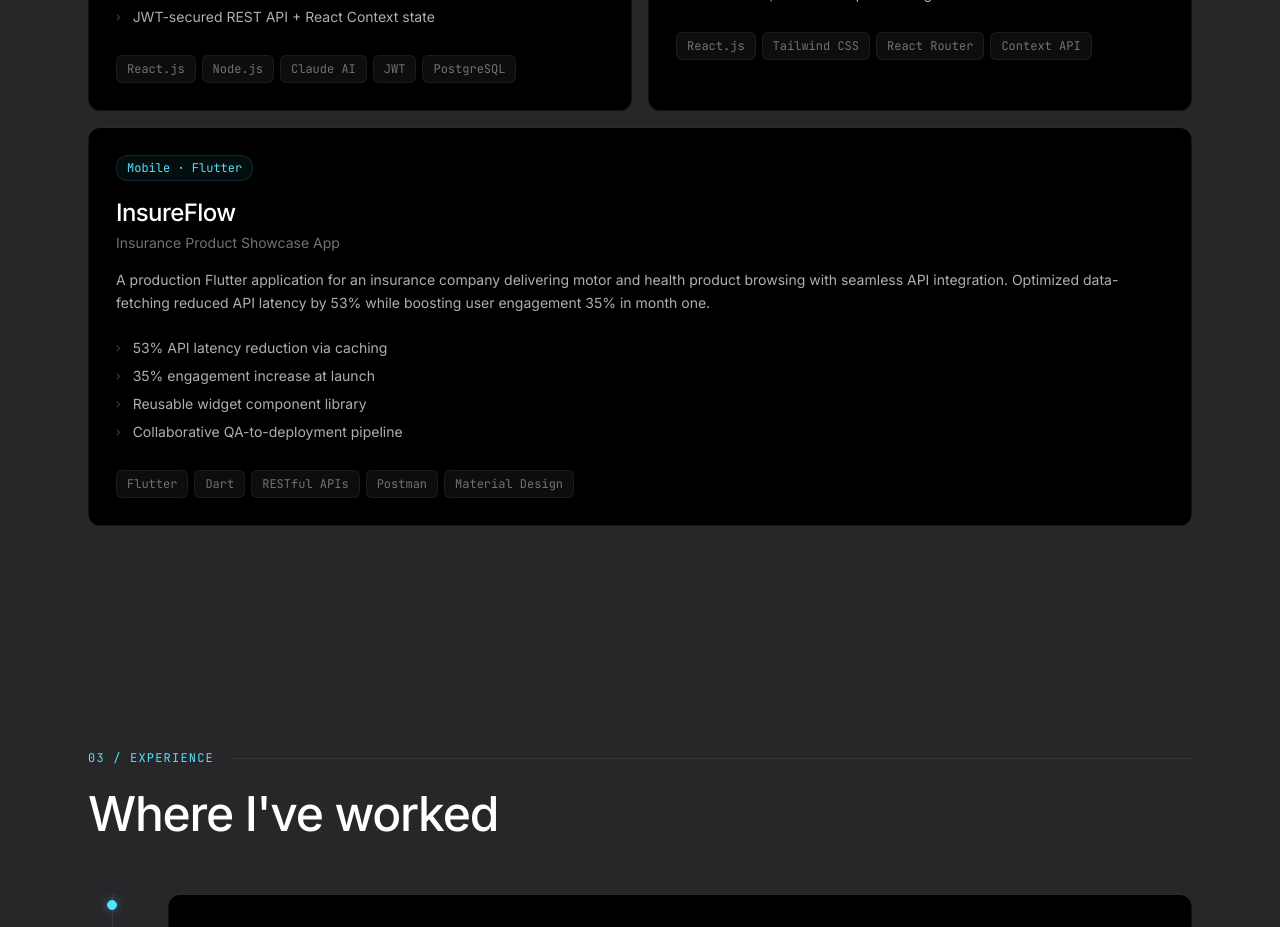
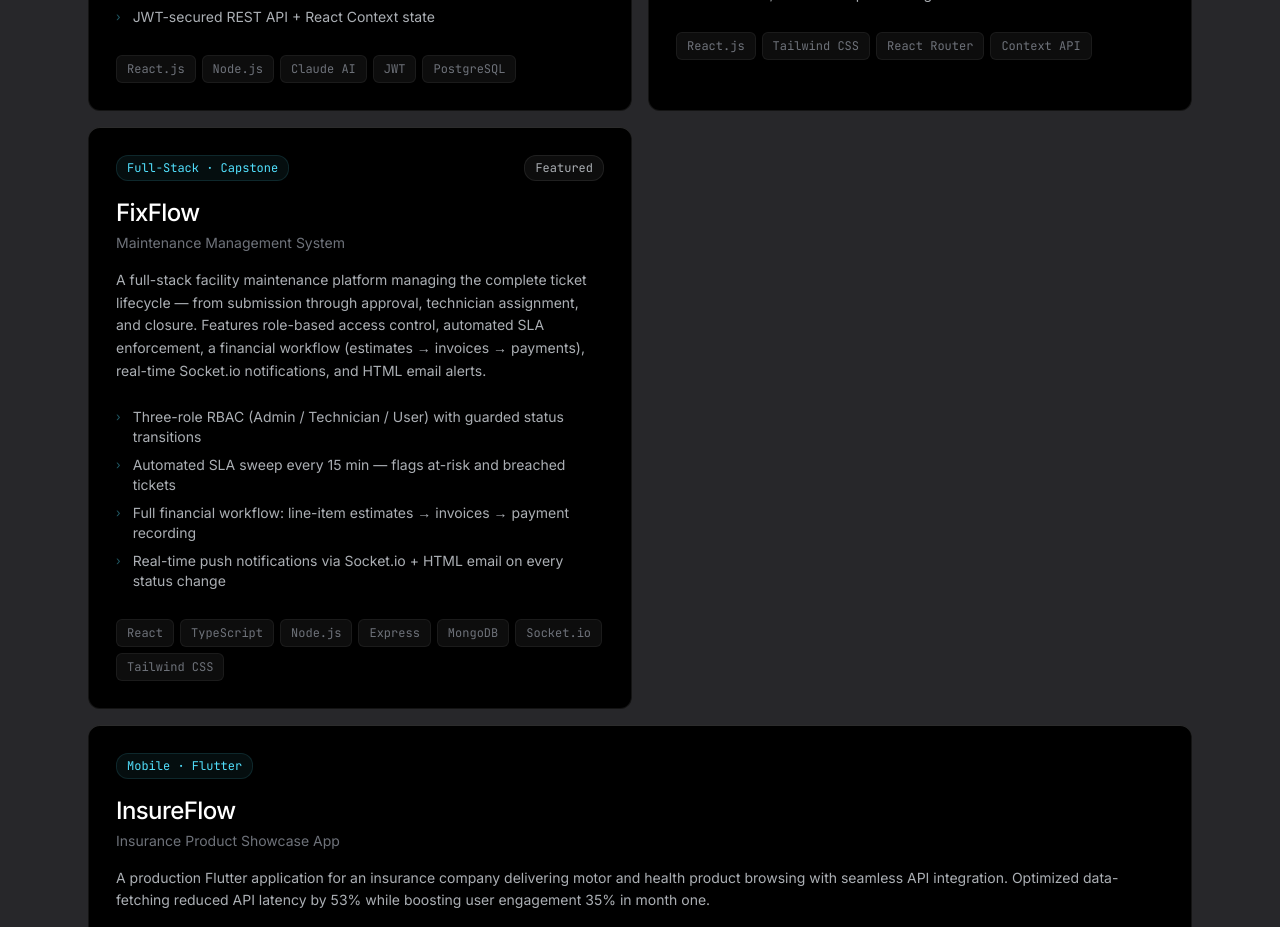
Before and after one commit to SHRIKEN117/Shriken-Portfolio, a Next.js app: page / in a window 1280 px wide. Shown: the part 2460-3387 px from the top of the page. Built offline with nearby package versions, Linux system fonts and the light colour scheme.

Commit message:
added fixflow project

```diff
--- a/components/Projects.tsx
+++ b/components/Projects.tsx
@@ -31,6 +31,22 @@ const projects = [
       'Multi-step booking flow with conflict prevention',
       'Client-side routing with lazy loading',
       'Mobile-first, WCAG-compliant design',
+    ],
+    featured: true,
+  },
+  {
+    id: 'fixflow',
+    tag: 'Full-Stack · Capstone',
+    title: 'FixFlow',
+    subtitle: 'Maintenance Management System',
+    description:
+      'A full-stack facility maintenance platform managing the complete ticket lifecycle — from submission through approval, technician assignment, and closure. Features role-based access control, automated SLA enforcement, a financial workflow (estimates → invoices → payments), real-time Socket.io notifications, and HTML email alerts.',
+    stack: ['React', 'TypeScript', 'Node.js', 'Express', 'MongoDB', 'Socket.io', 'Tailwind CSS'],
+    highlights: [
+      'Three-role RBAC (Admin / Technician / User) with guarded status transitions',
+      'Automated SLA sweep every 15 min — flags at-risk and breached tickets',
+      'Full financial workflow: line-item estimates → invoices → payment recording',
+      'Real-time push notifications via Socket.io + HTML email on every status change',
     ],
     featured: true,
   },
```
Also changed, not shown: 1 other file (tests, documents, lock files or other folders).
